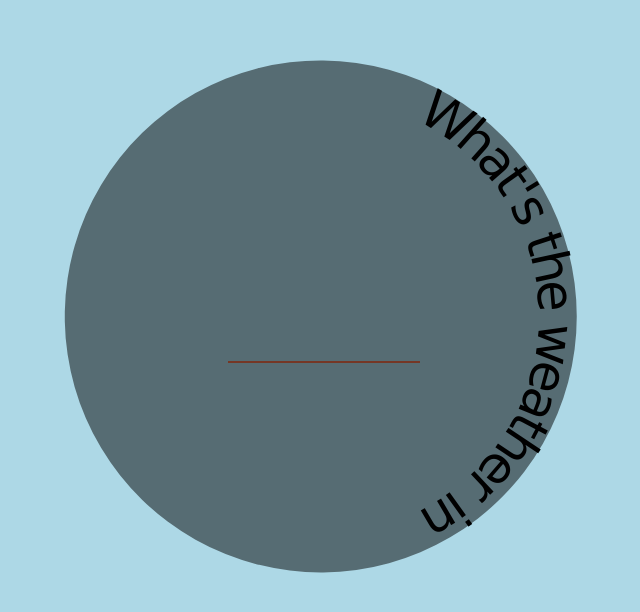
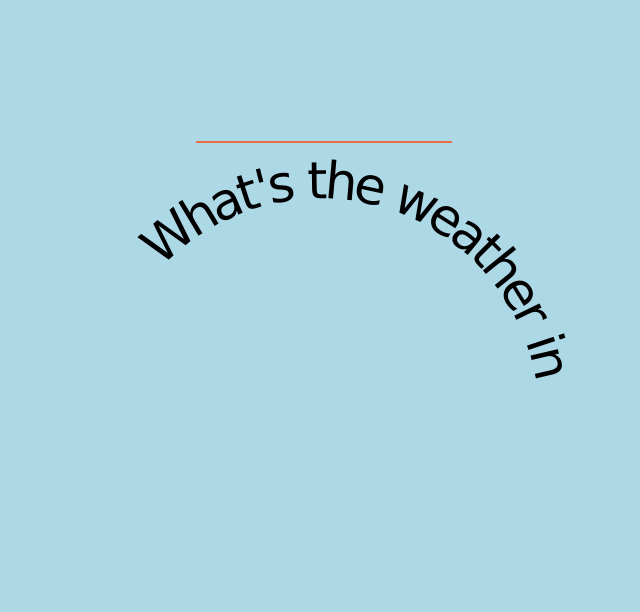
Before and after one commit to jedorifice/weather, a React (Create React App) app: page / in a window 1280 px wide. Shown: the part 102-714 px from the top of the page, without its empty margins (316-956 px from the left). Built offline with nearby package versions, Linux system fonts and the light colour scheme.

Commit message:
circles and current weather icon aligned

```diff
--- a/src/App.js
+++ b/src/App.js
@@ -11,7 +11,6 @@ import MainTextCurve from "./components/MainTextCurve";
 import Sunrise from "./components/Sunrise";
 import BiggerCircle from "./components/BiggerCircle";
 import "./CSSFiles/CSSTopArea.css";
-import "./CSSFiles/CSSBoxes.css";
 
 const App = () => {
   const [locationInput, setLocationInput] = useState();
@@ -37,15 +36,14 @@ const App = () => {
   return (
     <>
       <section className="topAreaParent">
-        {/* <div className="topAreaChild"> */}
         <div className={weatherData ? "inputUp" : "inputDown topAreaChild"}>
           <Search
             setLocationInput={setLocationInput}
             weatherData={weatherData}
           />
         </div>
-
-        <div className="topAreaChild">{weatherData && <BiggerCircle />} </div>
+        <div className="topAreaChild"></div>
+        {weatherData && <BiggerCircle weatherData={weatherData} />}{" "}
         <div className="topAreaChild">
           <MainTextCurve
             text={
@@ -56,9 +54,9 @@ const App = () => {
               )
             }
           />
-        </div>
-        <div className="topAreaChild test">
-          {weatherData && <CurrentWeatherIcon weatherData={weatherData} />}
+          <div className="topAreaChild test">
+            {weatherData && <CurrentWeatherIcon weatherData={weatherData} />}
+          </div>
         </div>
       </section>
 
--- a/src/CSSFiles/CSSBoxes.css
+++ b/src/CSSFiles/CSSBoxes.css
@@ -1,11 +1,11 @@
 .topAreaParent {
   position: relative;
-  margin-top: 12.5vh;
-  margin-bottom: 12.5vh;
+  margin-top: 25vh;
+  margin-bottom: 25vh;
   margin-left: 25vw;
   margin-right: 25vw;
   width: 50vw;
-  height: 75vh;
+  height: 50vh;
 }
 
 .topAreaChild {
@@ -17,8 +17,3 @@
   bottom: 0;
   position: absolute;
 }
-
-/* .test {
-  margin-top: 25%;
-  margin-bottom: 25%;
-} */
--- a/src/CSSFiles/CSSTopArea.css
+++ b/src/CSSFiles/CSSTopArea.css
@@ -1,20 +1,41 @@
 /* Container that holds search box, text curve, and current weather icon: */
-/* .topAreaParent {
+.topAreaParent {
   position: relative;
-  width: 100vw;
+  margin-top: 25vh;
+  margin-bottom: 25vh;
+  margin-left: 25vw;
+  margin-right: 25vw;
+  width: 50vw;
   height: 50vh;
-} */
+}
 
-/* Children of above container: */
+.topAreaChild {
+  width: 100%;
+  height: 100%;
+  left: 0;
+  right: 0;
+  top: 0;
+  bottom: 0;
+  position: absolute;
+}
+
+.innerParent {
+  position: relative;
+  width: 100%;
+  height: 100%;
+}
+
+/* Specifics for children of above container: */
 
 .currentWeatherIcon {
-  margin-top: 25%;
-  margin-bottom: 25%;
+  width: 75%;
+  margin-top: 12.5%;
+  filter: drop-shadow(3px 4px 5px white);
 }
 
-.curve {
+/* .curve {
   opacity: 50%;
-}
+} */
 
 input {
   font-size: 2rem;
@@ -26,24 +47,32 @@ input {
   outline: 0;
   padding: 3px 0;
   background: transparent;
-  /* position: absolute; */
-  width: 30%;
+  width: 40%;
 }
 
 /* Conditionally rendering search box once there is weather data */
 
 .inputUp {
+  display: flex;
+  align-items: center;
+  justify-content: center;
+  z-index: 5;
   position: fixed;
+  top: 0;
+  padding-top: 5%;
+  padding-bottom: 5%;
+  width: 50%;
+  background: lightblue;
 }
 
 .inputDown {
   position: absolute;
-  margin-top: 50%;
 }
 
 /* Text curve at back to make sure user can select search box */
+
 .background {
-  z-index: -1;
+  z-index: -5;
 }
 
 .notDisplayed {
--- a/src/components/BiggerCircle.jsx
+++ b/src/components/BiggerCircle.jsx
@@ -1,9 +1,11 @@
-// import "../CSSFiles/CSSTopArea.css";
+import "../CSSFiles/CSSTopArea.css";
 import React from "react";
 import { gsap } from "gsap";
 import { useRef, useEffect } from "react";
 
 function ShowBiggerTextCurve(props) {
+  const location = props.weatherData.coords.label;
+
   const biggerCurveSVG = useRef();
 
   useEffect(() => {
@@ -23,7 +25,7 @@ function ShowBiggerTextCurve(props) {
           ref={biggerCurveSVG}
           id="biggerCurve"
           d=" M 0 100 A 100 100 180 1 1 0 103"
-          className="curve"
+          className="notVisible"
         />
 
         <text>
@@ -34,7 +36,7 @@ function ShowBiggerTextCurve(props) {
             href="#biggerCurve"
             className="topCurveText"
           >
-            currently:
+            currently in {location}
           </textPath>
         </text>
       </svg>
--- a/src/components/CurrentWeather.jsx
+++ b/src/components/CurrentWeather.jsx
@@ -6,12 +6,11 @@ function showCurrentWeather(props) {
   console.log(currentWeather.weather[0].description);
   const integerCurrentTemp = Math.round(currentWeather.temp);
   const currentWeatherIcon = currentWeather.weather[0].icon;
-  const location = props.weatherData.coords.label;
   const description = currentWeather.weather[0].description;
 
   return (
     <>
-      {integerCurrentTemp}°c with {description} in {location}
+      {integerCurrentTemp}°c with {description}
       <img
         className="weatherIcon topAreaChild"
         src={`http://openweathermap.org/img/wn/${currentWeatherIcon}@4x.png`}
--- a/src/components/MainTextCurve.jsx
+++ b/src/components/MainTextCurve.jsx
@@ -6,15 +6,15 @@ import { useRef, useEffect } from "react";
 function ShowMainTextCurve(props) {
   const mainCurveSVG = useRef();
 
-  // useEffect(() => {
-  //   gsap.to(mainCurveSVG.current, {
-  //     rotation: 360,
-  //     transformOrigin: "50% 50%",
-  //     ease: "none",
-  //     repeat: -1,
-  //     duration: 15,
-  //   });
-  // });
+  useEffect(() => {
+    gsap.to(mainCurveSVG.current, {
+      rotation: 360,
+      transformOrigin: "50% 50%",
+      ease: "none",
+      repeat: -1,
+      duration: 10,
+    });
+  });
 
   return (
     <>
@@ -23,9 +23,7 @@ function ShowMainTextCurve(props) {
           ref={mainCurveSVG}
           id="topCurve"
           d=" M 41 106 A 80 80 190 1 1 41 109"
-          className="curve"
-
-          // className="notVisible curve"
+          className="notVisible"
         />
 
         <text>
```
